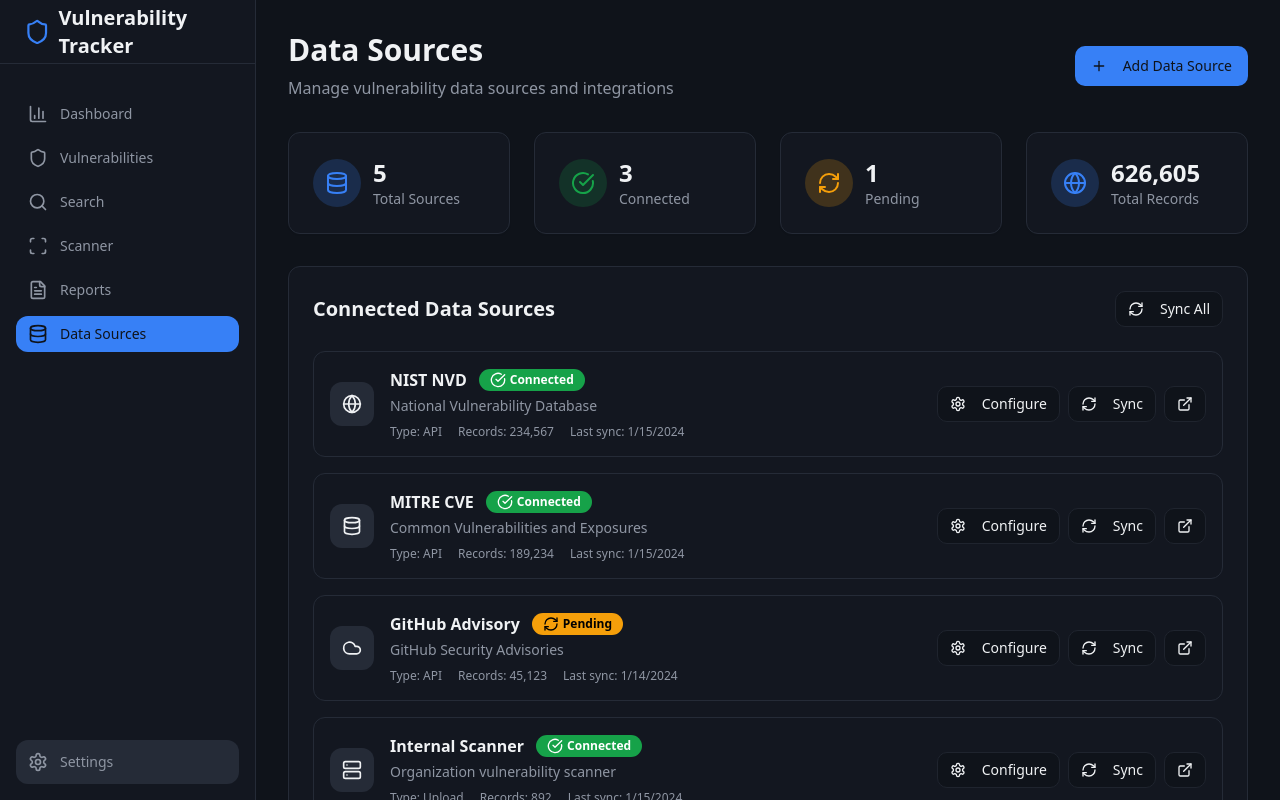
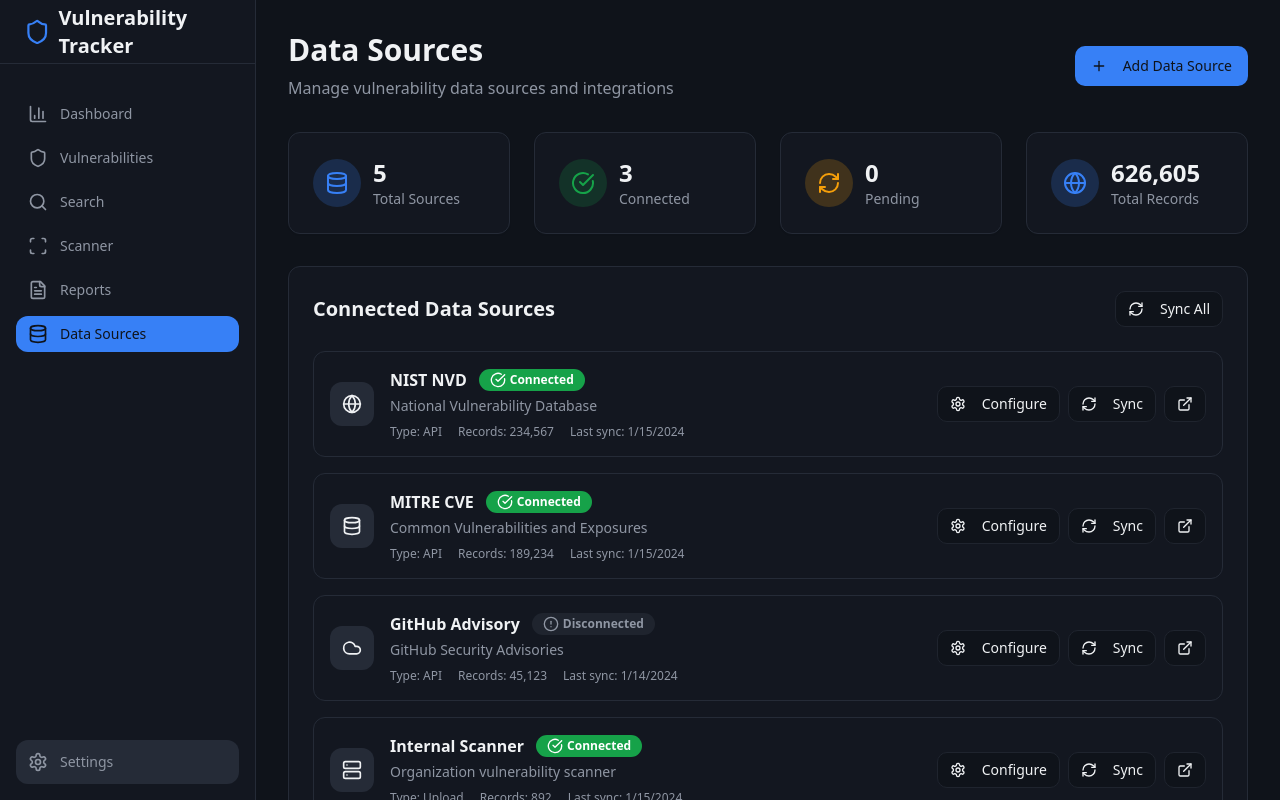
Before and after one commit to GamingG0d007/vulnera-scan-hub, a React (Vite) app: page /data-sources in a window 1280 px wide. Shown: the top 800 px of the page. Built offline with nearby package versions, Linux system fonts and the light colour scheme.

Commit message:
Mark GitHub Advisory offline
Marked GitHub Advisory as offline in the Data Sources page.

```diff
--- a/src/pages/DataSources.tsx
+++ b/src/pages/DataSources.tsx
@@ -44,7 +44,7 @@ const DataSources = () => {
       name: 'GitHub Advisory',
       description: 'GitHub Security Advisories',
       type: 'API',
-      status: 'Pending',
+      status: 'Disconnected',
       lastSync: '2024-01-14T16:20:00Z',
       url: 'https://api.github.com',
       recordCount: 45123,
```
